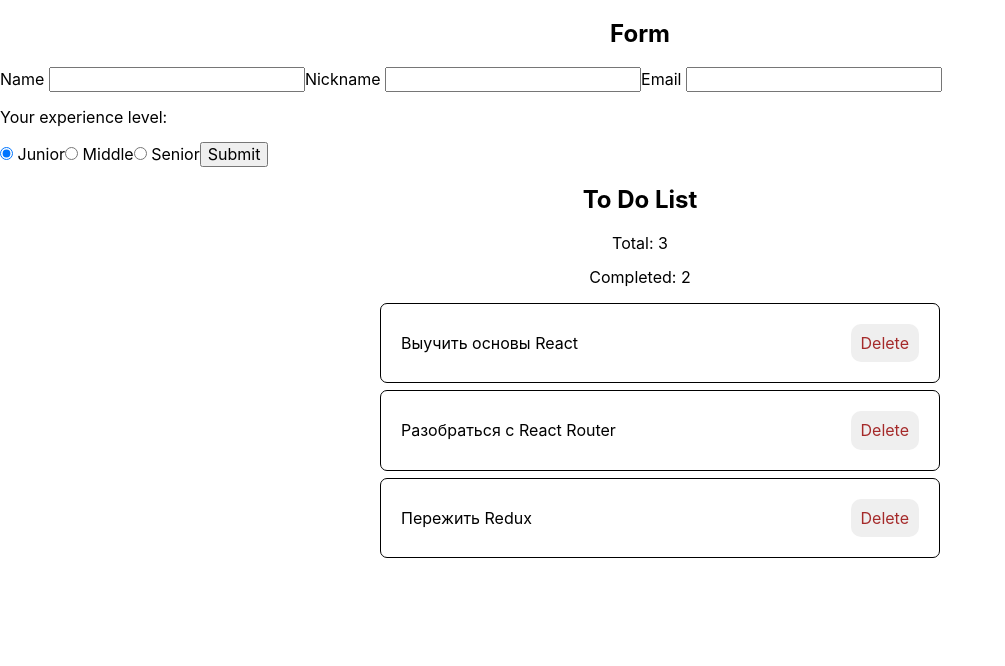
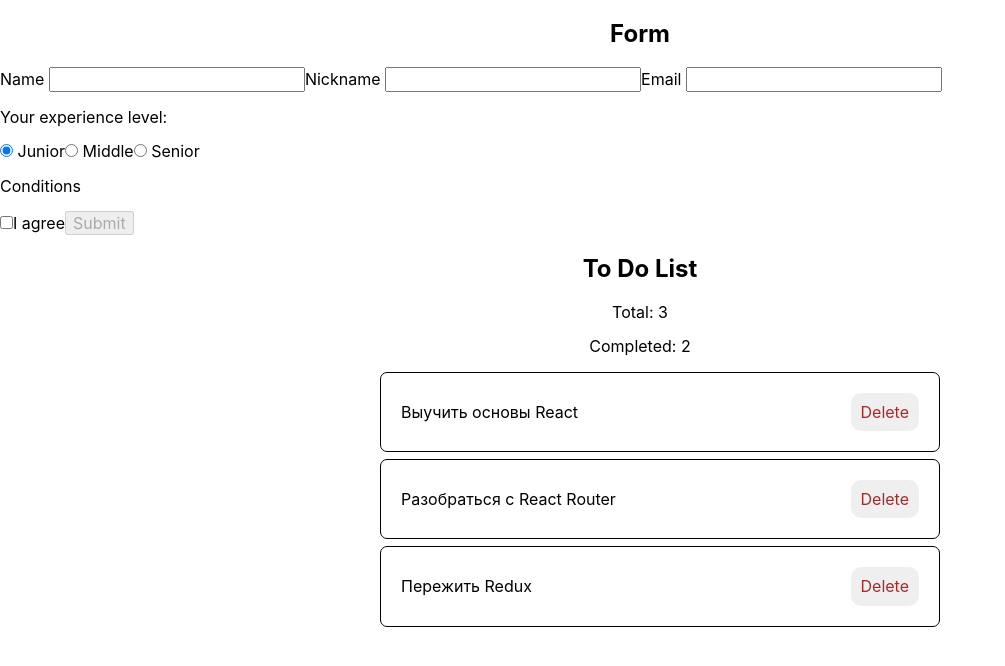
Before and after one commit to Larisa-Antsifrova/goit-practice-react, a React (Create React App) app: page / in a window 1280 px wide. Shown: the top 666 px of the page, without its empty margins (0-1005 px from the left). Built offline with nearby package versions, Linux system fonts and the light colour scheme.

Commit message:
Added checkbox.

```diff
--- a/src/components/Form/Form.js
+++ b/src/components/Form/Form.js
@@ -7,6 +7,7 @@
     nickname: '',
     email: '',
     experience: 'junior',
+    agreement: false,
   };
 
   nameInputId = shortid.generate();
@@ -17,6 +18,14 @@
     this.setState({
       [name]: value,
     });
+  };
+
+  handleAgreement = event => {
+    this.setState({
+      agreement: event.currentTarget.checked,
+    });
+
+    console.log(event.currentTarget.checked);
   };
 
   handleSubmit = e => {
@@ -33,6 +42,7 @@
       nickname: '',
       email: '',
       experience: 'junior',
+      agreement: false,
     });
   };
 
@@ -96,7 +106,19 @@
           />{' '}
           Senior
         </label>
-        <button type="submit">Submit</button>
+        <p>Conditions</p>
+        <label>
+          <input
+            type="checkbox"
+            name="agreement"
+            checked={this.state.agreement}
+            onChange={this.handleAgreement}
+          />
+          I agree
+        </label>
+        <button type="submit" disabled={!this.state.agreement}>
+          Submit
+        </button>
       </form>
     );
   }
```
